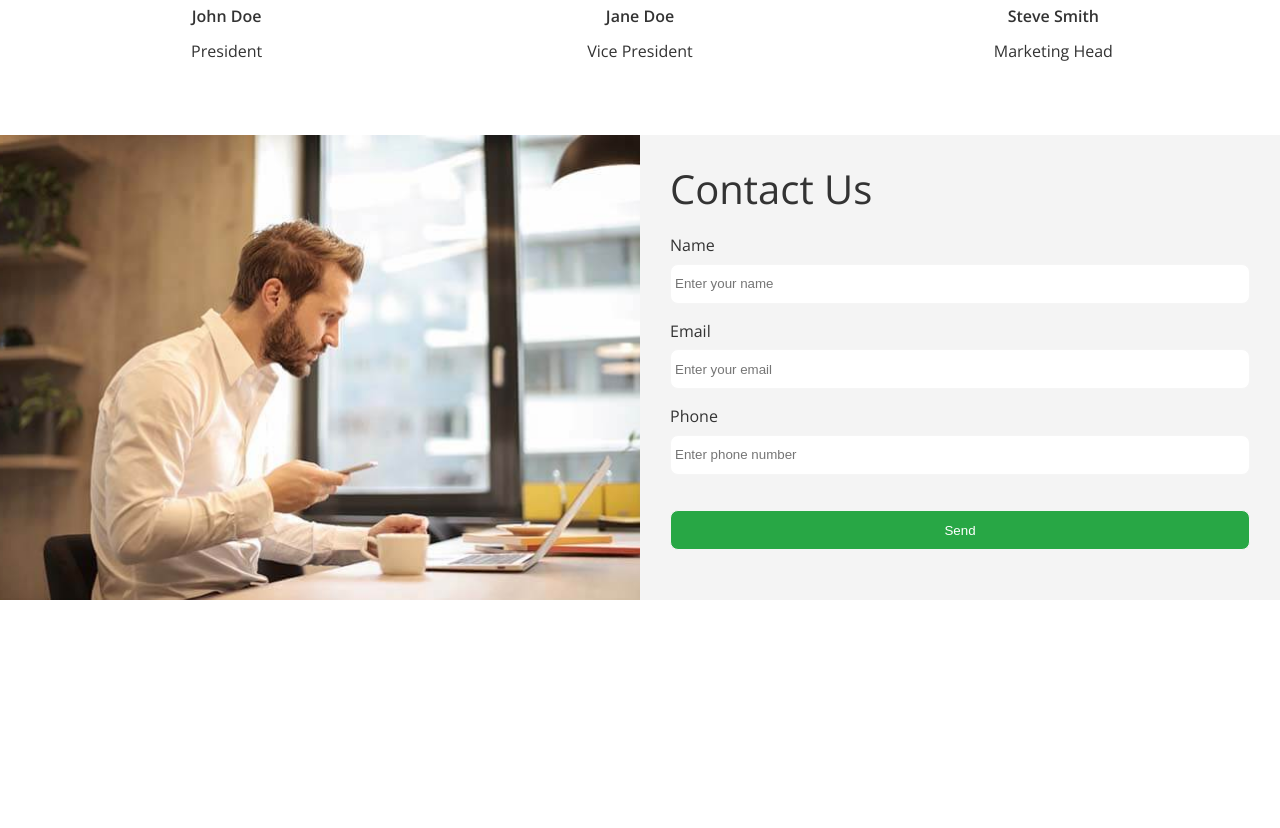
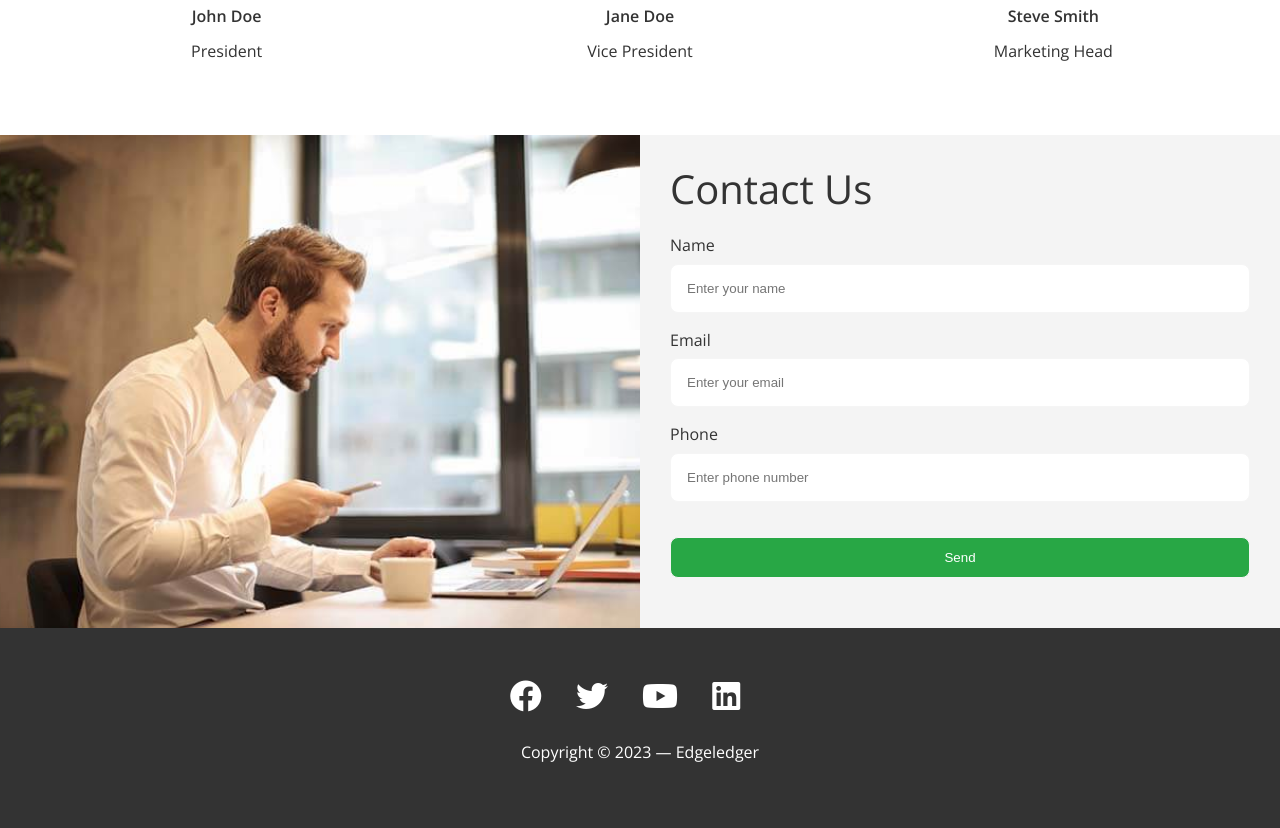
Before and after one commit to mponcardas/Modern-HTML-and-CSS, a plain HTML site: page projects/02-edgeledger/index.html in a window 1280 px wide. Shown: the part 3187-4015 px from the top of the page. Before the commit the page ends 3794 px from the top, so only its background shows below. Drawn offline with nearby package versions, Linux system fonts and the light colour scheme.

Commit message:
Add footer section

```diff
--- a/projects/02-edgeledger/css/style.css
+++ b/projects/02-edgeledger/css/style.css
@@ -154,8 +154,7 @@ img {
 
 .callback-form input {
 	width: 100%;
-	padding: 0.25rem;
-	height: 2.5rem;
+	padding: 1rem;
 	border: #f5f5f5 1px solid;
 	border-radius: 0.5rem;
 }
@@ -168,3 +167,29 @@ img {
 	padding: 0.75rem 0;
 	margin-top: 1.25rem;
 }
+
+/* Footer */
+.footer {
+	display: flex;
+	flex-direction: column;
+	align-items: center;
+	justify-content: center;
+	text-align: center;
+	height: 12.5rem;
+}
+
+.footer a {
+	color: #fff;
+}
+
+.footer .social > * {
+	margin-right: 30px;
+}
+
+.footer a:hover {
+	color: #28a745;
+}
+
+.footer p {
+	margin-top: 1.5rem;
+}
--- a/projects/02-edgeledger/index.html
+++ b/projects/02-edgeledger/index.html
@@ -206,5 +206,16 @@
 			</div>
 		</section>
 	</main>
+
+	<footer class="footer bg-dark">
+		<div class="social">
+			<a href="#"><i class="fab fa-facebook fa-2x"></i></a>
+			<a href="#"><i class="fab fa-twitter fa-2x"></i></a>
+			<a href="#"><i class="fab fa-youtube fa-2x"></i></a>
+			<a href="#"><i class="fab fa-linkedin fa-2x"></i></a>
+		</div>
+
+		<p>Copyright &copy; 2023 — Edgeledger</p>
+	</footer>
 </body>
 </html>
```
